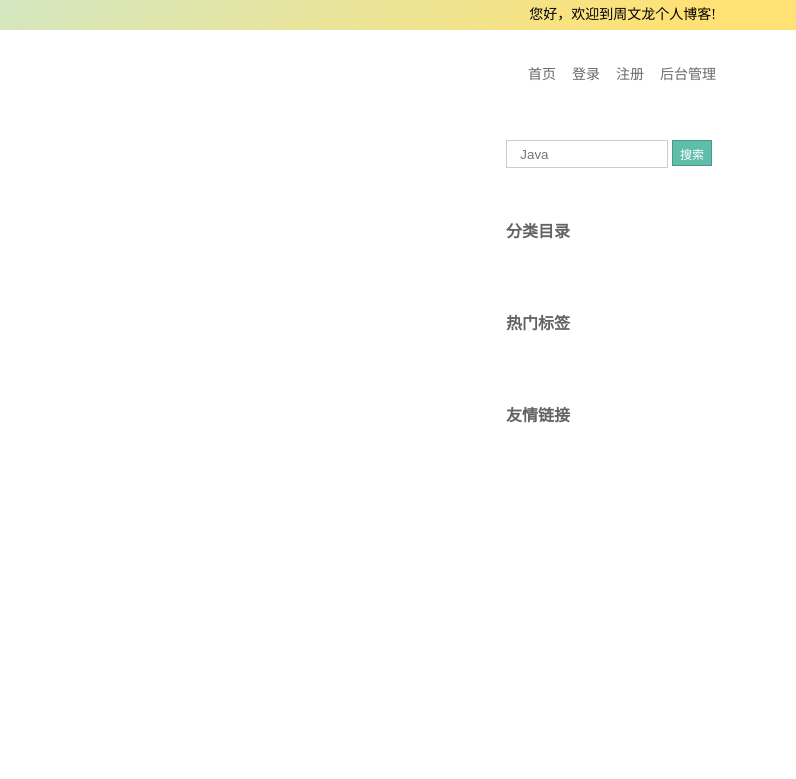
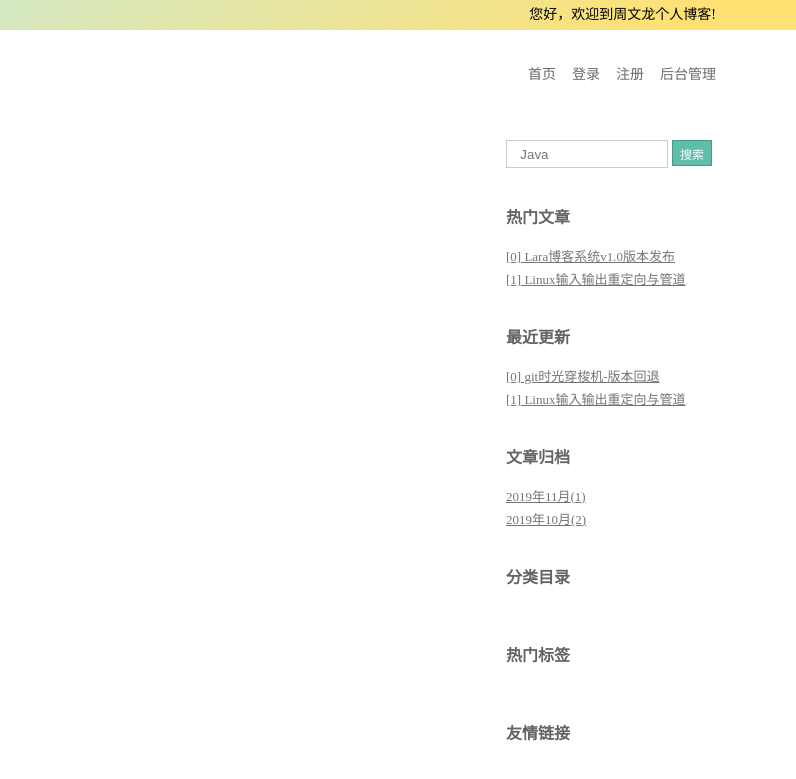
Before and after one commit to e1328/blog1, a plain HTML site: page detail.html in a window 1280 px wide. Shown: the top 779 px of the page, 484-1280 px from the left. Drawn offline with Linux system fonts and the light colour scheme; no server answers; grey boxes are pictures that could not be loaded.

Commit message:
2019-12-19

```diff
--- a/css/detail.css
+++ b/css/detail.css
@@ -96,8 +96,10 @@
 }
 .content{
     width: 100%;
-    height: 1200px;
+    /*height: 800px;*/
     /*background: khaki;*/
+    margin-bottom: 20px;
+    float: left;
 }
 .content>.content-main{
     width: 1120px;
@@ -121,6 +123,16 @@
 .content>.content-main>.content-left>.article>.article-main{
     margin-top: 20px;
 }
+/*修改富文本编辑器显示内容的样式*/
+.content>.content-main>.content-left>.article>.article-main>*{
+    margin-top: 10px;
+}
+.content>.content-main>.content-left>.article>.article-main>ol{
+    padding-left: 20px;
+}
+.content>.content-main>.content-left>.article>.article-main>ol>li{
+    margin-top: 4px;
+}
 .content>.content-main>.content-left>.article>h4{
     margin-top: 10px;
     font-size: 22px;
@@ -133,6 +145,9 @@
 .content>.content-main>.content-left>.article>p{
     margin-top: 20px;
     font-size: 13px;
+}
+.content>.content-main>.content-left>.article>p a{
+    color: #666;
 }
 .content>.content-main>.content-left>.comment-main{
     width: 100%;
@@ -205,8 +220,8 @@
     width: 100%;
     /*height: 240px;*/
     /*background: #fdaf8f;*/
-    margin-top: 50px;
-    padding: 0 0 0 60px;
+    margin-top: 36px;
+    padding: 0 0 0 110px;
     box-sizing: border-box;
 }
 .content>.content-main>.content-right>.hot-article>h4{
@@ -226,8 +241,8 @@
     width: 100%;
     /*height: 240px;*/
     /*background: #e6c4a3;*/
-    margin-top: 50px;
-    padding: 0 0 0 60px;
+    margin-top: 36px;
+    padding: 0 0 0 110px;
     box-sizing: border-box;
 }
 .content>.content-main>.content-right>.update>h4{
@@ -247,8 +262,8 @@
     width: 100%;
     /*height: 240px;*/
     /*background: #8ae9fd;*/
-    margin-top: 50px;
-    padding: 0 0 0 60px;
+    margin-top: 36px;
+    padding: 0 0 0 110px;
     box-sizing: border-box;
 }
 .content>.content-main>.content-right>.file>h4{
@@ -268,7 +283,7 @@
     width: 100%;
     /*height: 240px;*/
     /*background: #ffd1ff;*/
-    margin-top: 50px;
+    margin-top: 36px;
     padding: 0 0 0 110px;
     box-sizing: border-box;
 }
@@ -289,7 +304,7 @@
     width: 100%;
     /*height: 180px;*/
     /*background: #b4ffab;*/
-    margin-top: 50px;
+    margin-top: 36px;
     padding: 0 0 0 110px;
     box-sizing: border-box;
 }
@@ -312,7 +327,7 @@
     width: 100%;
     /*height: 180px;*/
     /*background: #b4ffab;*/
-    margin-top: 50px;
+    margin-top: 36px;
     padding: 0 0 0 110px;
     box-sizing: border-box;
 }
@@ -334,6 +349,7 @@
 .tail{
     width: 100%;
     height: 60px;
+    clear: both;
     /*background: #beffd1;*/
 }
 .tail>.tail-main{
--- a/css/index.css
+++ b/css/index.css
@@ -97,8 +97,10 @@
 }
 .content{
     width: 100%;
-    height: 1200px;
+    /*height: 800px;*/
     /*background: khaki;*/
+    margin-bottom: 20px;
+    float: left;
 }
 .content>.content-main{
     width: 1120px;
@@ -166,8 +168,8 @@
     width: 100%;
     /*height: 240px;*/
     /*background: #fdaf8f;*/
-    margin-top: 50px;
-    padding: 0 0 0 60px;
+    margin-top: 36px;
+    padding: 0 0 0 110px;
     box-sizing: border-box;
 }
 .content>.content-main>.content-right>.hot-article>h4{
@@ -187,8 +189,8 @@
     width: 100%;
     /*height: 240px;*/
     /*background: #e6c4a3;*/
-    margin-top: 50px;
-    padding: 0 0 0 60px;
+    margin-top: 36px;
+    padding: 0 0 0 110px;
     box-sizing: border-box;
 }
 .content>.content-main>.content-right>.update>h4{
@@ -208,8 +210,8 @@
     width: 100%;
     /*height: 240px;*/
     /*background: #8ae9fd;*/
-    margin-top: 50px;
-    padding: 0 0 0 60px;
+    margin-top: 36px;
+    padding: 0 0 0 110px;
     box-sizing: border-box;
 }
 .content>.content-main>.content-right>.file>h4{
@@ -229,7 +231,7 @@
     width: 100%;
     /*height: 240px;*/
     /*background: #ffd1ff;*/
-    margin-top: 50px;
+    margin-top: 36px;
     padding: 0 0 0 110px;
     box-sizing: border-box;
 }
@@ -250,7 +252,7 @@
     width: 100%;
     /*height: 180px;*/
     /*background: #b4ffab;*/
-    margin-top: 50px;
+    margin-top: 36px;
     padding: 0 0 0 110px;
     box-sizing: border-box;
 }
@@ -273,7 +275,7 @@
     width: 100%;
     /*height: 180px;*/
     /*background: #b4ffab;*/
-    margin-top: 50px;
+    margin-top: 36px;
     padding: 0 0 0 110px;
     box-sizing: border-box;
 }
@@ -295,6 +297,7 @@
 .tail{
     width: 100%;
     height: 60px;
+    clear: both;
     /*background: #beffd1;*/
 }
 .tail>.tail-main{
--- a/detail.html
+++ b/detail.html
@@ -72,7 +72,7 @@
                 <input type="text" placeholder="Java">
                 <input type="button" value="搜索">
             </div>
-            <div class="hot-article my">
+            <div class="hot-article">
                 <h4>热门文章</h4>
                 <br>
                 <ul>
@@ -80,7 +80,7 @@
                     <li><a href="#">[1] Linux输入输出重定向与管道</a></li>
                 </ul>
             </div>
-            <div class="update my">
+            <div class="update">
                 <h4>最近更新</h4>
                 <br>
                 <ul>
@@ -88,7 +88,7 @@
                     <li><a href="#">[1] Linux输入输出重定向与管道</a></li>
                 </ul>
             </div>
-            <div class="file my">
+            <div class="file">
                 <h4>文章归档</h4>
                 <br>
                 <ul>
--- a/js/admin.js
+++ b/js/admin.js
@@ -196,6 +196,7 @@ $(function () {
             url: "http://localhost:8080/article/" + articleId,
             success: function (res) {
                 console.log(res);
+                articlePageEvent(article_current_page);
             }
         })
     });
```
Also changed, not shown: demo/test10.html (added, +32 -0 lines), index.html (+3 -3 lines).
